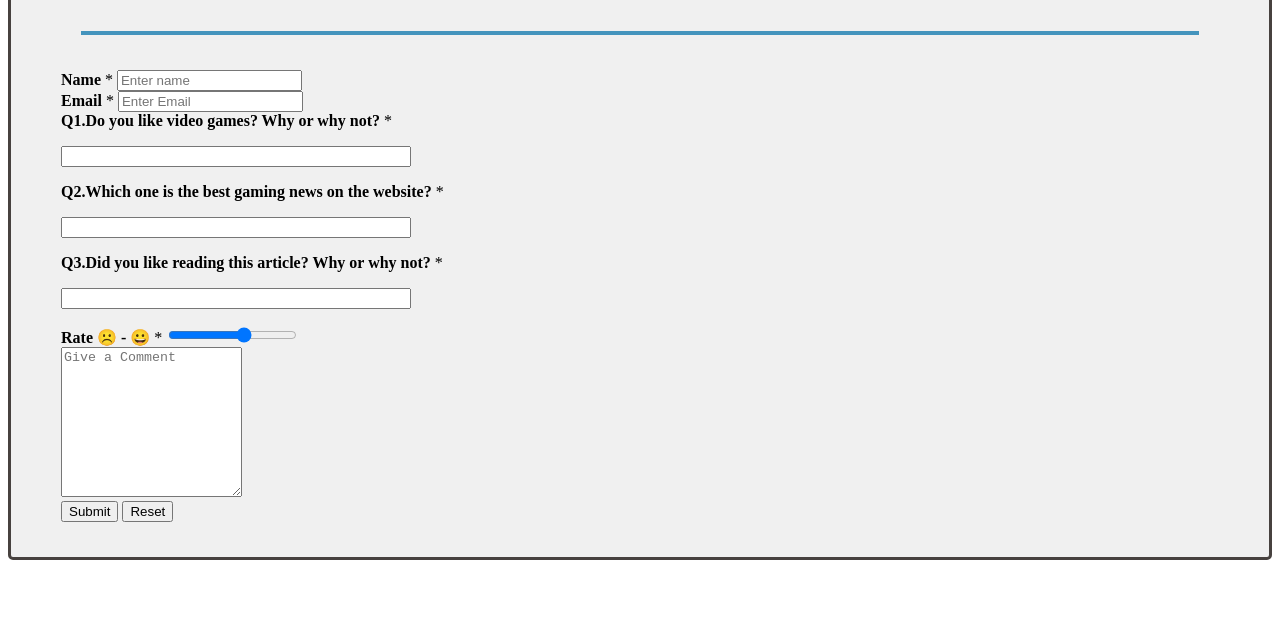
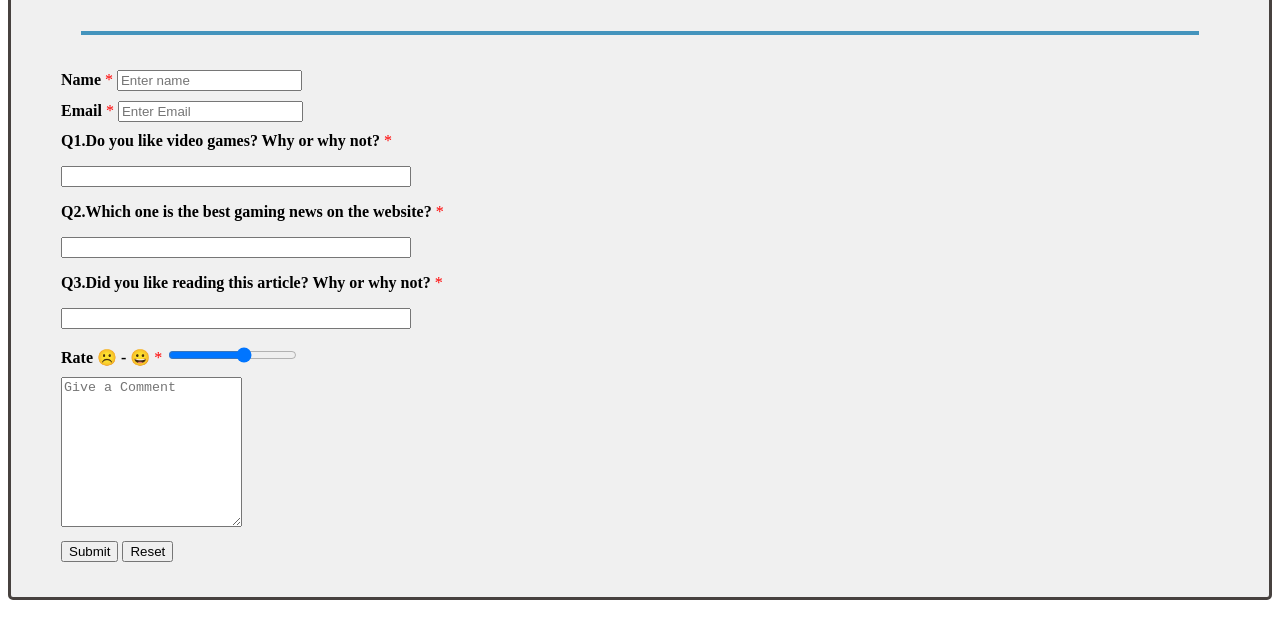
Before and after one commit to PezpezRoundeyes008/GamingNewsWebsite-Group-project, a plain HTML site: page Form.html in a window 1280 px wide. Shown: the part 305-935 px from the top of the page. Before the commit the page ends 895 px from the top, so only its background shows below. Drawn offline with Linux system fonts and the light colour scheme.

Commit message:
Update style.css

```diff
--- a/css/style.css
+++ b/css/style.css
@@ -280,3 +280,10 @@
 			height: auto;
 			position: relative;
 		}
+        .text-red {
+            color: #FF0000;
+        }
+
+        .form-group {
+            margin-top: 10px;
+        }
```
